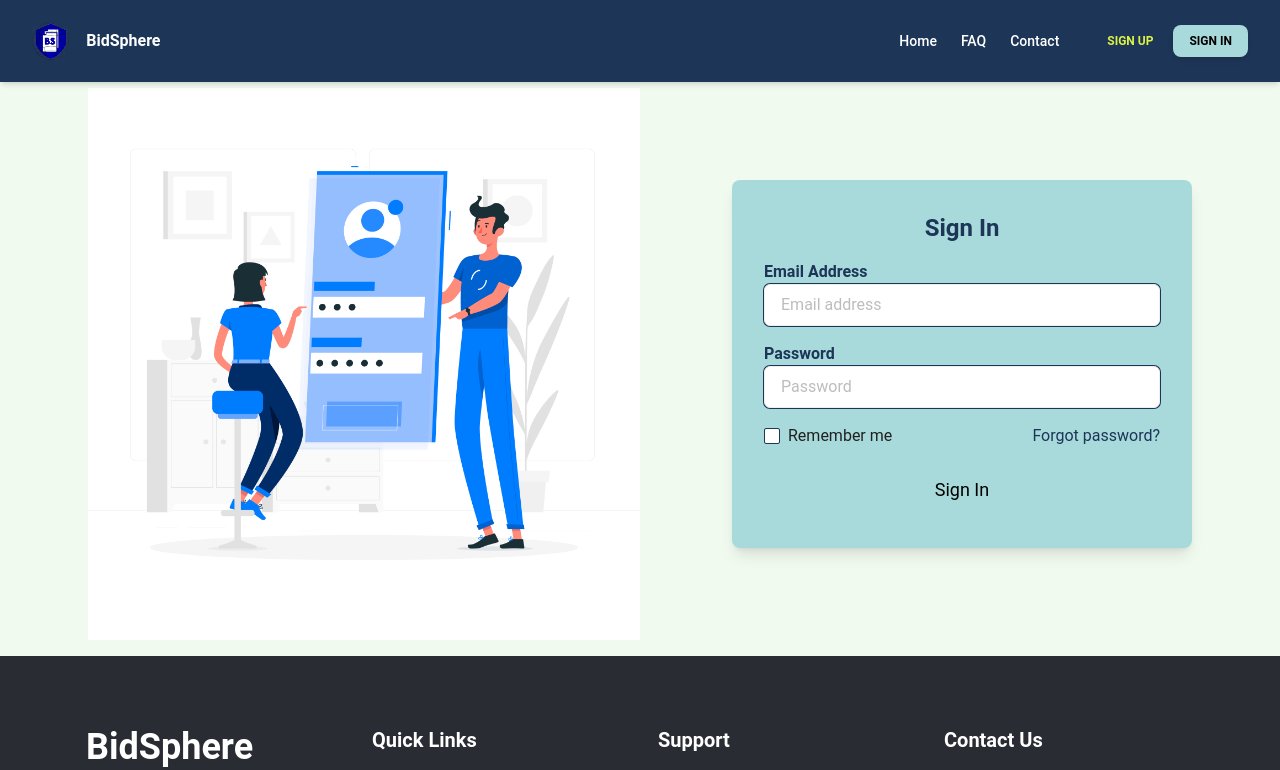
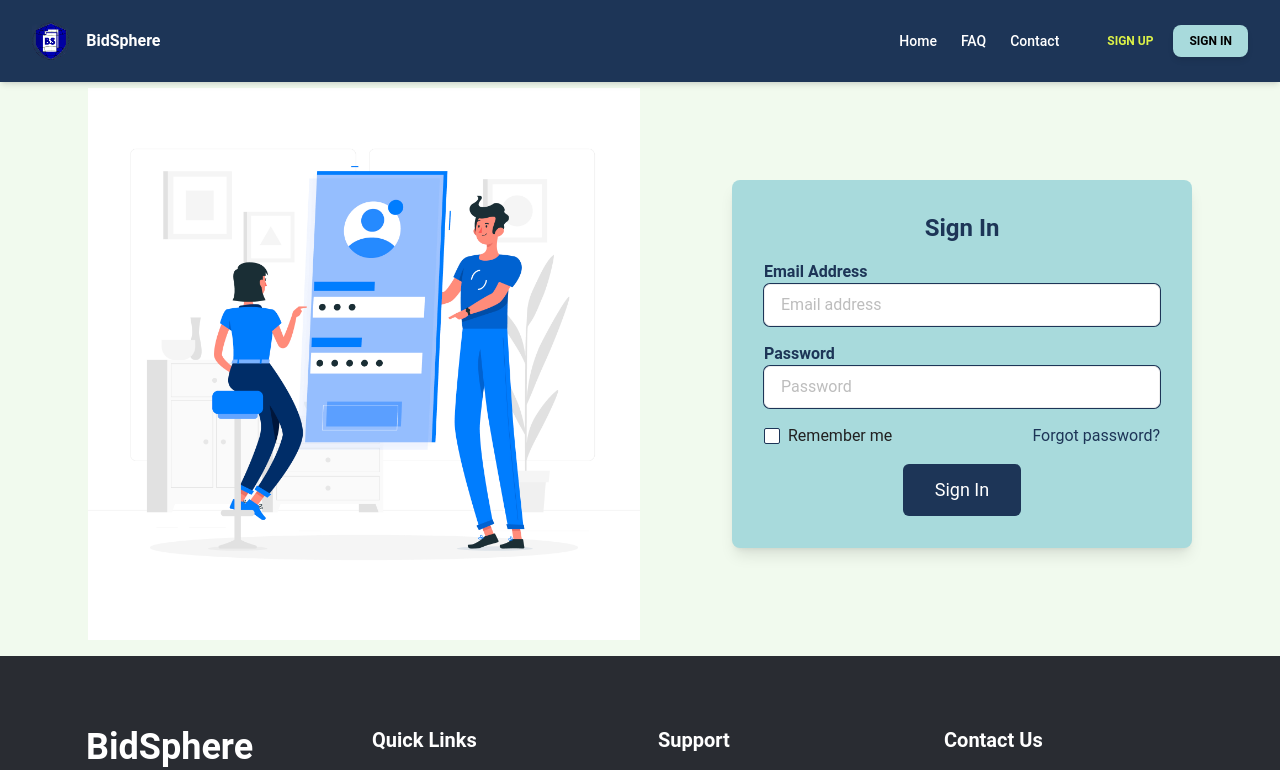
Before and after one commit to JAYDIPSINH27/BidSphere, a React (Vite) app in the folder frontend/: page /signin in a window 1280 px wide. Shown: the top 770 px of the page. Built offline with nearby package versions, Linux system fonts and the light colour scheme.

Commit message:
fix button styling

```diff
--- a/frontend/src/components/atoms/button/index.jsx
+++ b/frontend/src/components/atoms/button/index.jsx
@@ -6,13 +6,18 @@
   type = 'button',
   children,
   onClick = () => {},
+  className = '',
   classname = '',
   ...rest
 }) => (
   <button
     type={type}
     onClick={onClick}
-    className={cx('px-6 py-2 text-white bg-bsnavyblue rounded-md focus:outline-none focus:ring-2 focus:ring-bsnavyblue', classname)}
+    className={cx(
+      'px-6 py-2 text-white bg-bsnavyblue rounded-md focus:outline-none focus:ring-2 focus:ring-bsnavyblue',
+      className,
+      classname,
+    )}
     {...rest}
   >
     {children}
```
